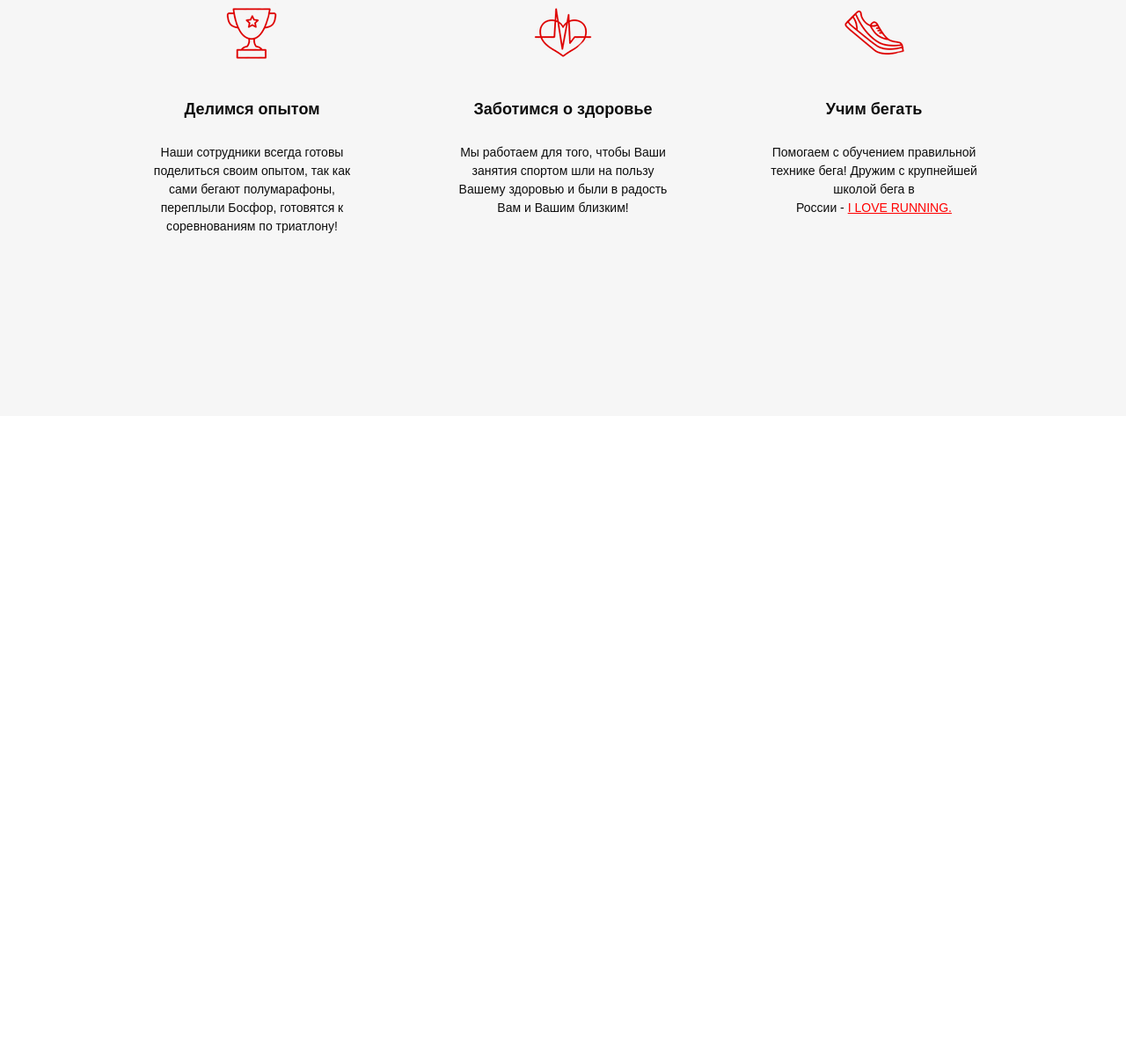
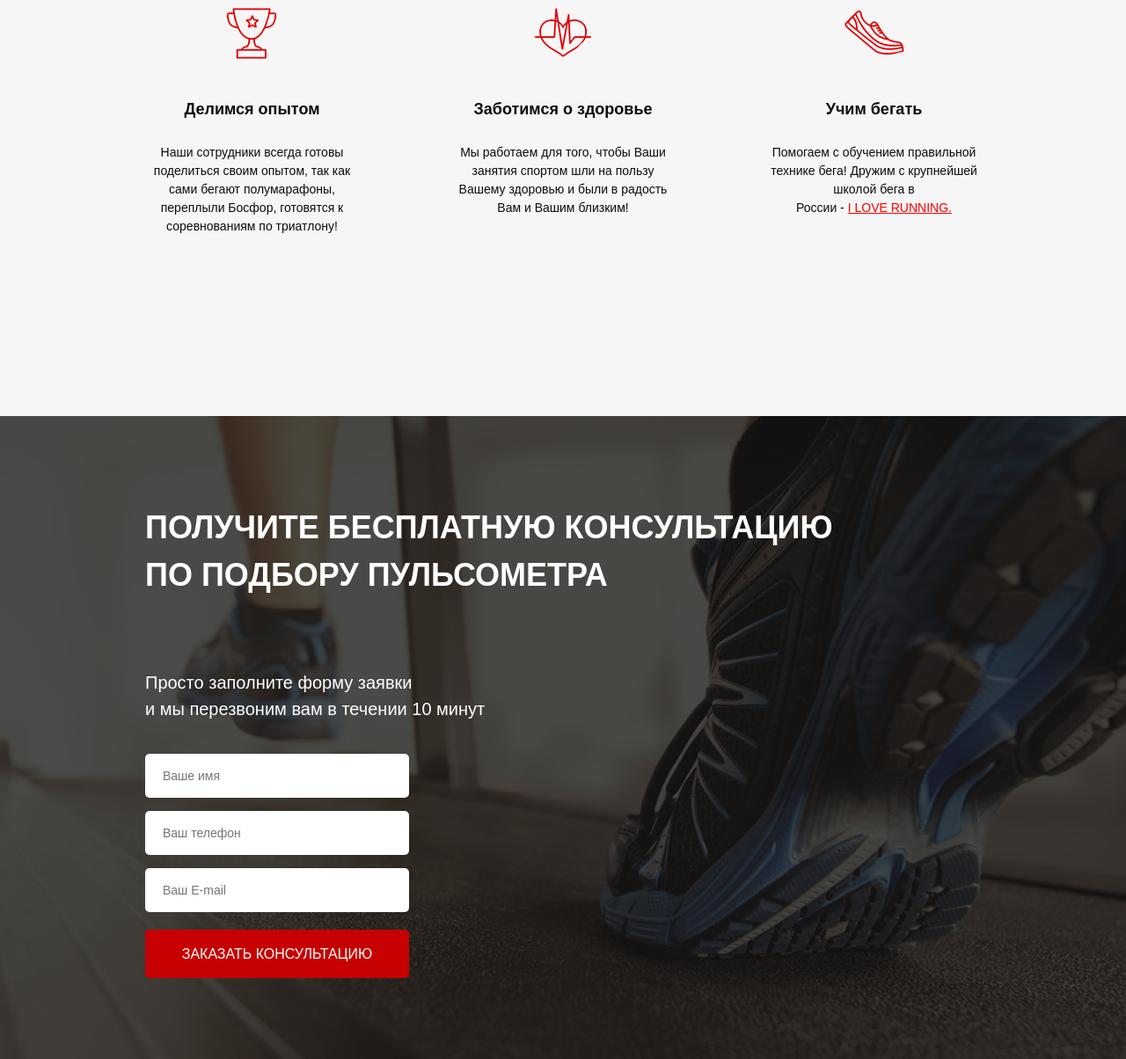
Before and after one commit to DimaIvanash/dimaivanash.github.site_pulse, a website: page src/index.html in a window 1280 px wide. Shown: the part 881-2085 px from the top of the page at 88% size. Before the commit the page ends 1354 px from the top, so only its background shows below. Drawn offline with Linux system fonts and the light colour scheme.

Commit message:
added section class consultation added form, new file text.sass forms.sass consultation.sass

```diff
--- a/src/index.html
+++ b/src/index.html
@@ -56,7 +56,7 @@
     </div>
     <section class="advantages">
         <div class="container">
-            <h2 class="advantages__text">НАШИ ПРЕИМУЩЕСТВА</h2>
+            <h2 class="text">НАШИ ПРЕИМУЩЕСТВА</h2>
             <div class="advantages__icons">
                 <div class="advantages__icon"><img src="img/cup.png" alt="cup">
                     Делимся опытом
@@ -76,11 +76,33 @@
                     Учим бегать
                     <div class="advantages__subtext">Помогаем с обучением
                         правильной технике бега!
-                        Дружим с крупнейшей школой бега в <p>России - <span>I LOVE RUNNING.</span>
+                        Дружим с крупнейшей школой бега в <br>России -
+                        <a href="#">I LOVE RUNNING.</a>
                     </div>
                 </div>
             </div>
         </div>
+    </section>
+    <section class="consultation">
+        <div class="container">
+            <h2 class="text text_left">Получите бесплатную консультацию<br>
+                по подбору пульсометра
+            </h2>
+            <div class="consultation__descr">
+                Просто заполните форму заявки <br>
+                и мы перезвоним вам в течении 10 минут
+            </div>
+            <form class="feed-form" action="#">
+                <input name="name"required placeholder="Ваше имя" type="text">
+                <input name="phone"required placeholder="Ваш телефон" type="number">
+                <input name="email"required placeholder="Ваш E-mail" type="email">
+
+                <button class="button button_submit">заказать кОНСУЛЬТАЦИЮ</button>
+            </form>
+
+
+        </div>
+
     </section>
 
 
--- a/src/sass/_advantages.sass
+++ b/src/sass/_advantages.sass
@@ -2,11 +2,7 @@
     min-height: 650px
     padding: 70px 0 78px 0
     background-color: #f6f6f6
-    &__text
-        text-align: center
-        color: #0d0d0d
-        font-size: 30px
-        font-weight: 700
+
     &__icons
         margin-top: 65px
         display: flex
@@ -27,6 +23,6 @@
         color: #0d0d0d
         font-size: 14px
         font-weight: 300
-        span
+        a
             color: #ff0000;
             text-decoration: underline;
--- a/src/sass/_buttons.sass
+++ b/src/sass/_buttons.sass
@@ -13,3 +13,7 @@
         width: 300px
         height: 50px
         font-size: 16px
+    &_submit
+        width: 100%
+        height: 55px
+        font-size: 16px
--- /dev/null
+++ b/src/sass/_consultation.sass
@@ -0,0 +1,9 @@
+.consultation
+    min-height: 680px
+    padding: 100px 0 92px 0
+    background: url('../img/bg2.png') center (center/cover) no-repeat
+    &__descr
+        margin-top: 80px
+        color: #ffffff
+        font-size: 20px
+        font-weight: 500
--- /dev/null
+++ b/src/sass/forms.sass
@@ -0,0 +1,17 @@
+.feed-form
+    margin-top: 36px
+    display: flex
+    flex-direction: column
+    width: 300px
+    input
+        height: 50px
+        border-radius: 5px
+        background-color: #ffffff
+        margin-bottom: 15px
+        border: none
+        padding: 0 20px
+        color: #4b4b4b
+        font-size: 14px
+        font-weight: 300
+        &:nth-child(3)
+            margin-bottom: 20px
--- a/src/sass/style.sass
+++ b/src/sass/style.sass
@@ -11,3 +11,6 @@
 @import 'header'
 @import 'buttons'
 @import 'advantages'
+@import 'text'
+@import 'consultation'
+@import 'forms'
--- /dev/null
+++ b/src/sass/text.sass
@@ -0,0 +1,10 @@
+.text
+    text-align: center
+    color: #0d0d0d
+    font-size: 30px
+    font-weight: 700
+    text-transform: uppercase
+    &_left
+        color: #ffffff
+        font-size: 36px
+        text-align: left
```
Also changed, not shown: src/css/forms.min.css (added), src/css/style.min.css, src/css/text.min.css (added), 3 other files.
